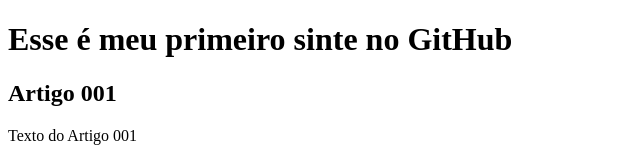
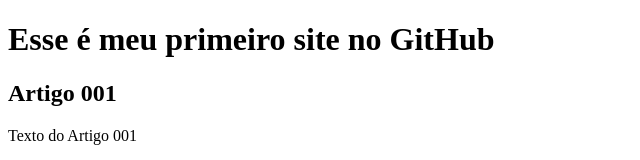
Before and after one commit to Alexandria-Lemos/projeto-site, a plain HTML site: page index.html in a window 1280 px wide. Shown: the top 160 px of the page, without its empty margins (0-640 px from the left). Drawn offline with Linux system fonts and the light colour scheme.

Commit message:
HTML text change

```diff
--- a/index.html
+++ b/index.html
@@ -9,7 +9,7 @@
 <body>
     <main>
         <header>
-            <h1>Esse é meu primeiro sinte no GitHub</h1>
+            <h1>Esse é meu primeiro site no GitHub</h1>
             <article>
                 <h2>Artigo 001</h2>
                 <p>Texto do Artigo 001</p>
```
